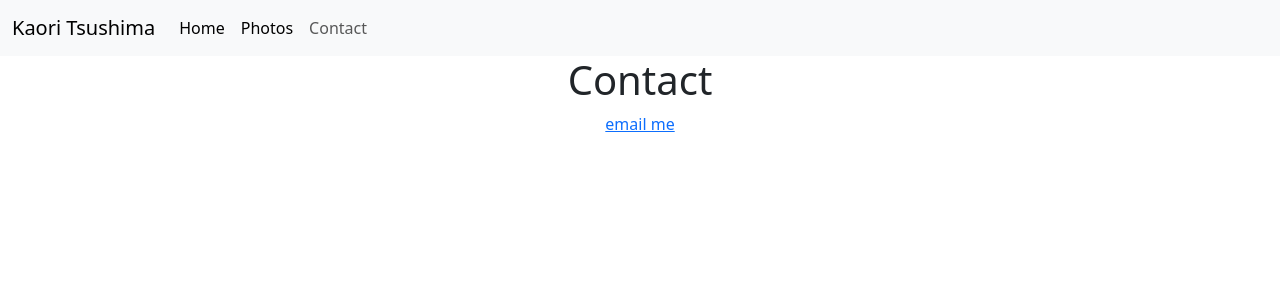
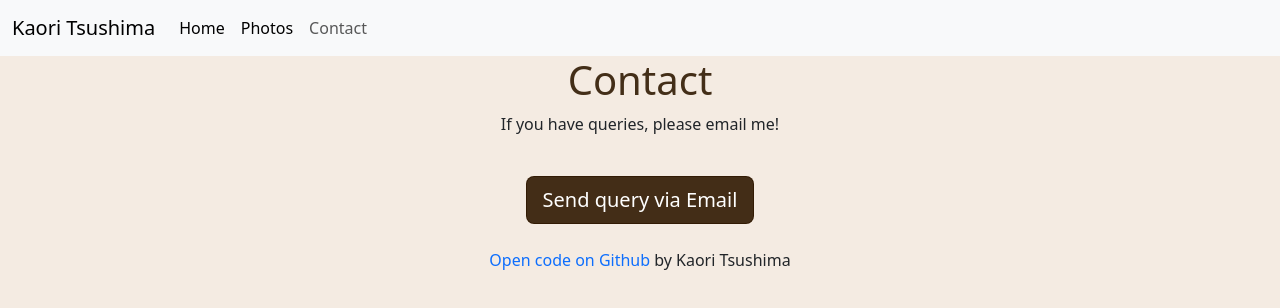
Before and after one commit to KaoriTsushima/Croissant, a plain HTML site: page contact.html in a window 1280 px wide. Drawn offline with nearby package versions, Linux system fonts and the light colour scheme.

Commit message:
edited looks

```diff
--- a/contact.html
+++ b/contact.html
@@ -52,7 +52,23 @@
         </div>
       </div>
     </nav>
-    <h1>Contact</h1>
-    <a href="mailto:kaori@gmail.com">email me</a>
+    <h1 class="title">Contact</h1>
+    <p>If you have queries, please email me!</p>
+    <br />
+
+    <a
+      href="mailto:kaori@gmail.com"
+      class="btn btn-primary btn-lg text-decoration-none"
+    >
+      Send query via Email</a
+    >
+    <footer class="mt-4 mb-2">
+      <a
+        href="https://github.com/KaoriTsushima/Croissant"
+        class="text-decoration-none"
+        >Open code on Github</a
+      >
+      by Kaori Tsushima
+    </footer>
   </body>
 </html>
--- a/src/styles.css
+++ b/src/styles.css
@@ -1,9 +1,11 @@
 :root {
-  --primary-color: rgba(48, 25, 2, 0.575);
-  --secondary-color: rgba(243, 196, 149, 0.575);
+  --primary-color: rgba(48, 25, 2, 0.9);
+  --secondary-color: rgba(242, 231, 219, 0.8);
 }
+
 body {
   text-align: center !important;
+  background-color: var(--secondary-color) !important;
 }
 h1 {
   color: var(--primary-color);
@@ -13,5 +15,13 @@ h1 {
 }
 .about-croissant {
   text-align: left;
-  padding: 10px;
+  padding: 50px;
 }
+.btn-primary {
+  background-color: var(--primary-color) !important;
+  border-color: var(--primary-color) !important;
+}
+.btn-primary:hover {
+  background-color: var(--secondary-color) !important;
+  color: var(--primary-color) !important;
+}
```
Also changed, not shown: index.html (+10 -3 lines), photo.html (+14 -4 lines).
